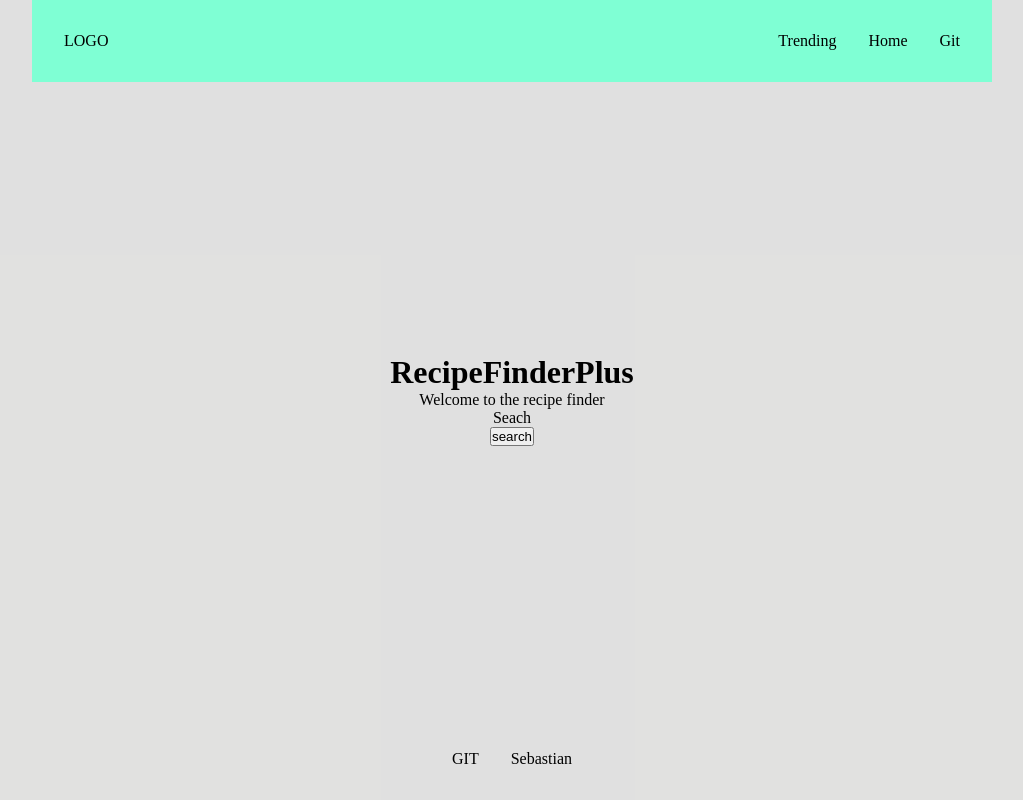
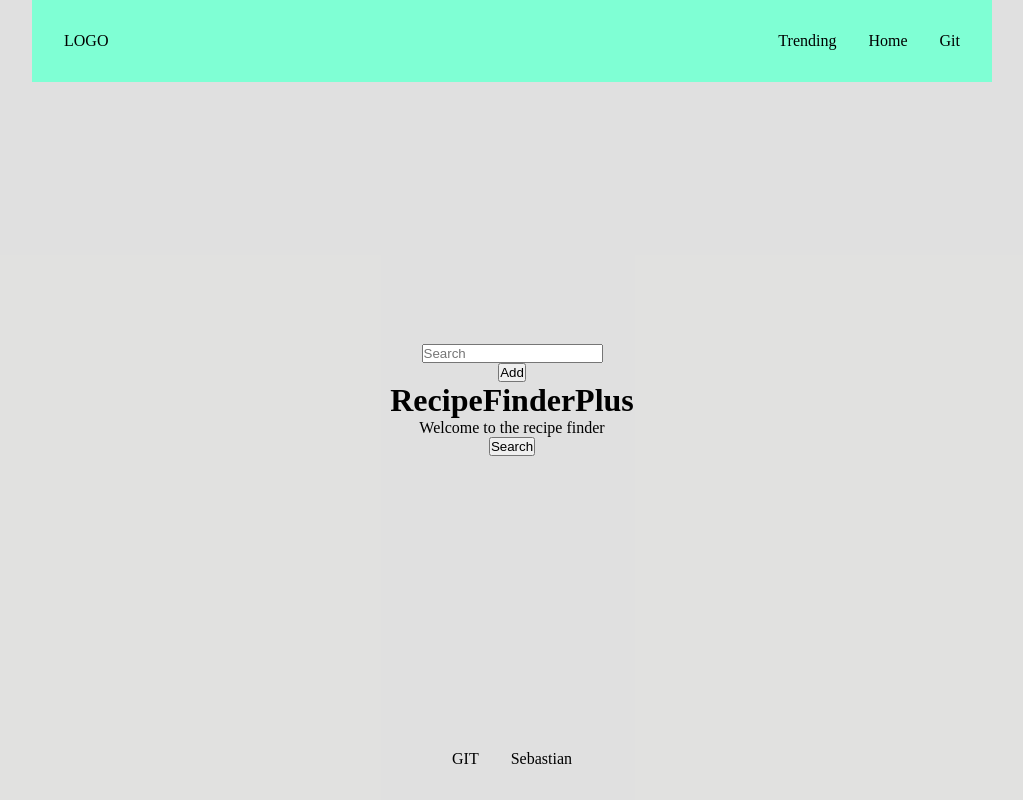
Before and after one commit to modestsp/RecipeFinderPlusClient, a React (Vite) app: page / in a window 1280 px wide. Shown: the whole page, without its empty margins (128-1151 px from the left). Built offline with nearby package versions, Linux system fonts and the light colour scheme.

Commit message:
Added functionality for displays search params, and search the recipe

```diff
--- a/src/App.tsx
+++ b/src/App.tsx
@@ -4,14 +4,51 @@ import viteLogo from "/vite.svg";
 import styles from "./styles/App.module.css";
 
 function App() {
-  const [count, setCount] = useState(0);
+  const [current, setCurrent] = useState<string>("");
+  const [words, setWords] = useState<string[]>([]);
+
+  const handleSubmit = () => {
+    const params = words.join(",");
+    fetch(
+      `https://api.spoonacular.com/recipes/findByIngredients?ingredients=${params}&number=2&apiKey=${
+        import.meta.env.VITE_API_KEY
+      }`
+    )
+      .then((res) => res.json())
+      .then((data) => console.log(data));
+    console.log(
+      `https://api.spoonacular.com/recipes/findByIngredients?ingredients=${params}&number=2&apiKey=${
+        import.meta.env.VITE_API_KEY
+      }`
+    );
+  };
 
   return (
     <div className={styles.mainContainer}>
+      <input
+        name="word"
+        value={current}
+        onChange={(e) => setCurrent(e.target.value)}
+        type="text"
+        placeholder="Search"
+      />
+      <button onClick={() => setWords([...words, current])}>Add</button>
       <h1>RecipeFinderPlus</h1>
       <p>Welcome to the recipe finder</p>
-      <p>Seach</p>
-      <button>search</button>
+      <ul>
+        {words.map((word, index) => {
+          console.log("aca la word", words[index]);
+          return (
+            <li key={index}>
+              <p>{word}</p>
+              <button onClick={() => setWords(words.filter((w) => w !== word))}>
+                delete
+              </button>
+            </li>
+          );
+        })}
+      </ul>
+      <button onClick={handleSubmit}>Search</button>
     </div>
   );
 }
```
